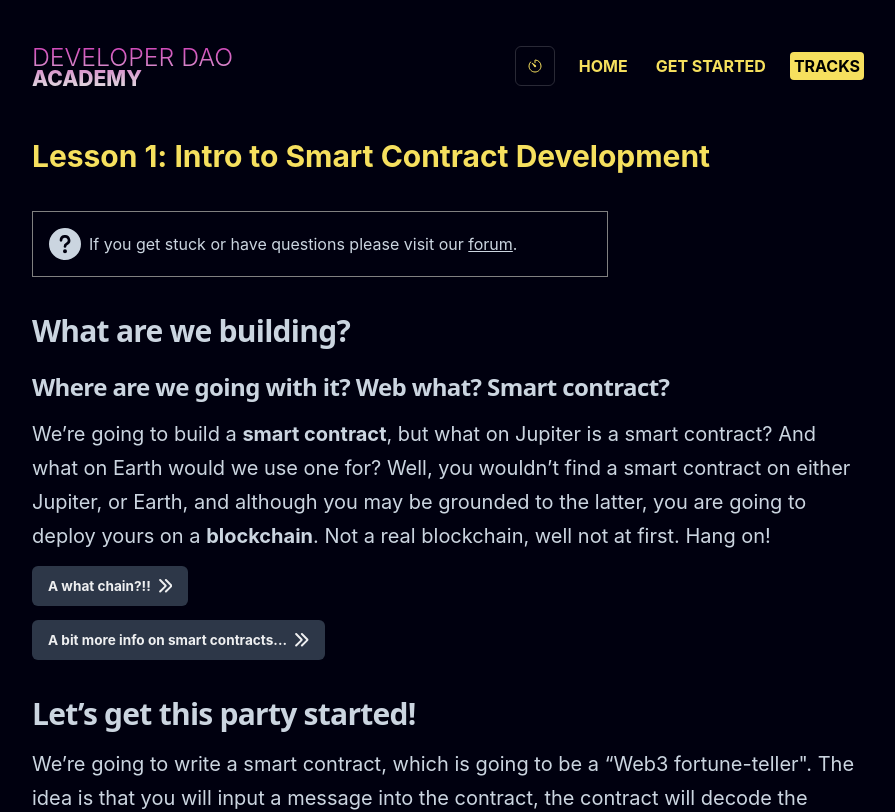
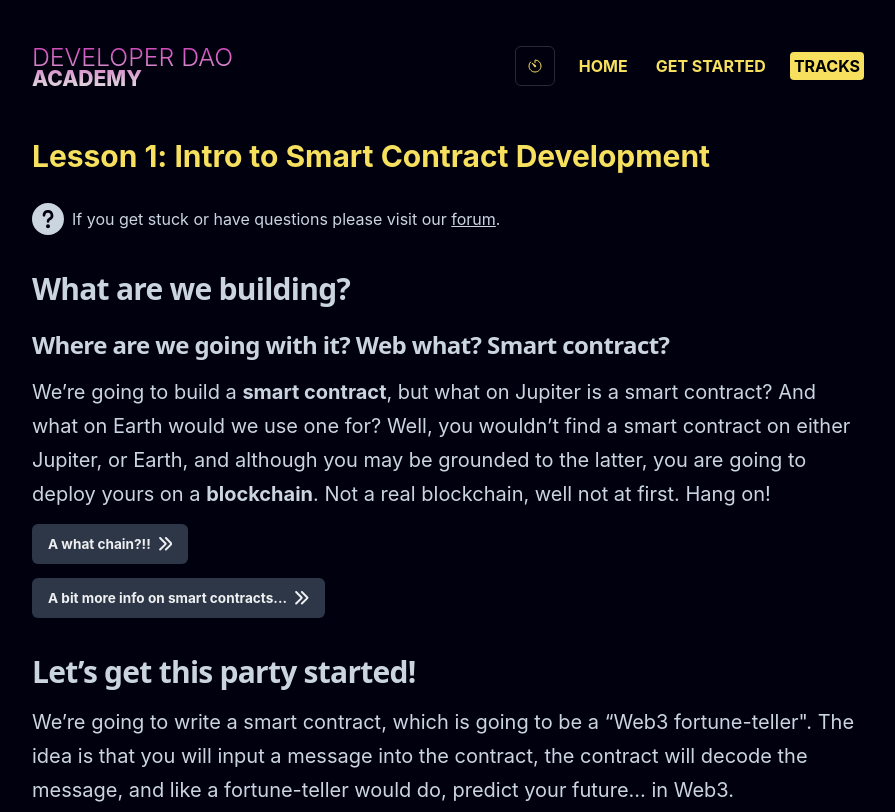
Before and after one commit to Developer-DAO/academy, a Next.js app: page /lessons/projects/1 in a window 1280 px wide. Shown: the top 812 px of the page, without its empty margins (192-1087 px from the left). Built offline with nearby package versions, Linux system fonts and the light colour scheme.

Commit message:
Remove border around forum box.

```diff
--- a/components/mdx/LessonHeader.tsx
+++ b/components/mdx/LessonHeader.tsx
@@ -26,14 +26,7 @@ export function LessonHeader({ title, discussionUrl }: LessonHeaderProps) {
         </Text>
       </Box>
       {forumLink && (
-        <HStack
-          borderWidth="thin"
-          borderColor="gray"
-          padding={4}
-          marginY={8}
-          columnGap={2}
-          maxWidth="xl"
-        >
+        <HStack marginY={6} columnGap={2} maxWidth="xl">
           <Box>
             <QuestionIcon w={8} h={8} />
           </Box>
```
